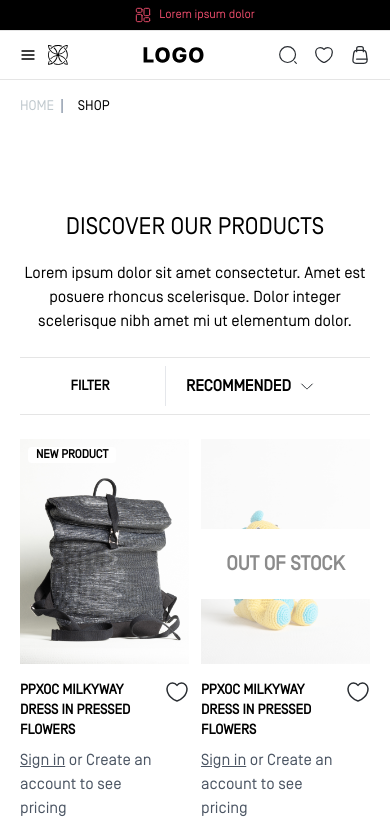
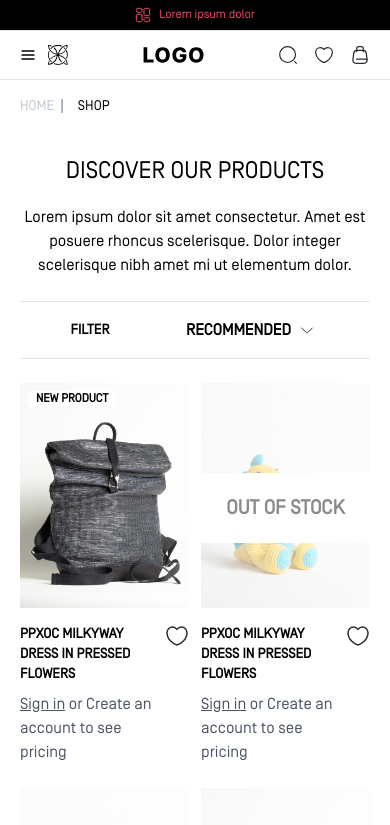
Before and after one commit to MahipatBriotechno/appscrip-briotechno-task, a Next.js app: page / in a window 390 px wide. Shown: the top 825 px of the page. Built offline with nearby package versions, Linux system fonts and the light colour scheme.

Commit message:
filter donw

```diff
--- a/src/app/components/FilterDrawer/index.tsx
+++ b/src/app/components/FilterDrawer/index.tsx
@@ -44,8 +44,8 @@ const FilterDrawer: React.FC<DrawerProps> = ({ content, isOpen, setIsOpen }) =>
               ref={drawerRef}
               className="bg-white-width-padding-shadow flex-justify-between-items-center-margin-bottom"
             >
-              <div></div>
-              <IoClose onClick={() => setIsOpen(false)} />
+
+              {/* <IoClose onClick={() => setIsOpen(false)} /> */}
               <div className="overflow-scroll-height">
                 {content}
               </div>
--- a/src/app/globals.css
+++ b/src/app/globals.css
@@ -587,6 +587,9 @@ max-width: 748px;
   padding-bottom: 4rem;
   margin: 0px auto;
 }
+.filter-tab{
+  display: block;
+}
 @media (min-width: 1024px) {
   .brd-wrp{
     display: none;
@@ -601,8 +604,66 @@ max-width: 748px;
   }
 
  }
+ .filter-tab-mobile{
+  display: none;
+ }
+ .filter-wrp{
+
+  display: flex;
+
+  margin-bottom: 1.5rem;
+  justify-content: space-between;
+  align-items: center;
+  border-color: #E5E5E5;
+  border-top: 1px solid #E5E5E5;
+  border-bottom: 1px solid #E5E5E5;
+  padding-top: 1.5rem;
+  padding-bottom: 1.5rem;
+ }
+ .font-bold {
+  font-weight: 700;
+}
+.flex {
+  display: flex;
+}
+.gap-5 {
+  gap: 1.25rem/* 20px */;
+}
+.border-r-whidth{
+  border-right-width: 1px;
+}
+ .text-sm {
+  font-size: 0.875rem/* 14px */;
+  line-height: 1.25rem/* 20px */;
+}
+.filter-panel{
+  width: 28%;
+}
+@media (max-width: 1024px) {
+  .filter-panel{
+    display: none;
+  }
+ }
+
 @media (max-width: 768px) {
+  .filter-panel{
+    display: none;
+  }
+  .filter-wrp{
+    padding-top: 0.5rem;
+  padding-bottom: 0.5rem;
+  }
+  .filter-tab-mobile{
+    display: flex;
+justify-content: center;
+align-items: center;
+width: 40%;
+  }
+  .filter-tab{
+    display:none;
+  }
   .hero-wrp{
+    padding-top: 1.5rem;
     padding-bottom: 1.5rem;
   text-align: center;
   max-width: 748px;
--- a/src/app/pages/home/index.tsx
+++ b/src/app/pages/home/index.tsx
@@ -109,7 +109,7 @@ const Home = () => {
         <div>
           <CheckboxWithLabel id="test" label="Customizble" />
         </div>
-        <Accordion title="IDEAL FOR" isShow="true" isFooter={false} >
+        <Accordion title="IDEAL FOR" isShow="true" isFooter={false}>
           <div className="flex flex-col gap-4">
             <span className="text-base font-normal text-[#BFC8CD] underline font-simplon">
               Unselect all
@@ -163,9 +163,7 @@ const Home = () => {
           <Breadcrumbs items={breadcrumbItems} />
         </div>
         <div className="hero-wrp">
-          <h1 className="herofont1 font-simplon">
-            DISCOVER OUR PRODUCTS
-          </h1>
+          <h1 className="herofont1 font-simplon">DISCOVER OUR PRODUCTS</h1>
           <h2 className="herofont2 font-simplon">
             Lorem ipsum dolor sit amet consectetur. Amet est posuere rhoncus
             scelerisque. Dolor integer scelerisque nibh amet mi ut elementum
@@ -175,8 +173,8 @@ const Home = () => {
       </Container>
       {/* Header Filter  */}
       <Container>
-        <div className="flex justify-between border-t-[1px] border-b-[1px] border-[#E5E5E5] py-2 lg:py-6 mb-6">
-          <div className="hidden lg:block">
+        <div className="filter-wrp">
+          <div className="filter-tab">
             <HeaderFilter
               items={[
                 { label: "3425 Items", href: "" },
@@ -185,13 +183,10 @@ const Home = () => {
               clickFilter={() => setShow(!isshow)}
             />
           </div>
-          <div
-            className="lg:hidden w-[40%] flex items-center justify-center"
-            onClick={() => setIsOpen(!isOpen)}
-          >
+          <div className="filter-tab-mobile" onClick={() => setIsOpen(!isOpen)}>
             <h2 className=" text-sm font-bold">FILTER</h2>
           </div>
-          <div className="border-r-[1px]" />
+          <div className="border-r-whidth" />
           <SelectPopover
             options={options}
             onSelect={handleSelect}
@@ -209,18 +204,14 @@ const Home = () => {
           {/* Filter  */}
 
           {isshow && (
-            <div className="w-[28%] xs:hidden  sm:hidden md:hidden ">
+            <div className="w-[28%] xs:hidden  sm:hidden md:hidden">
               <FilterContent />
             </div>
           )}
 
-
-
           <div
             className={`pr-wrapper ${
-              isshow
-                ? "product-grid"
-                : "product-grid2"
+              isshow ? "product-grid" : "product-grid2"
             }`}
           >
             {products.map((db, index) => (
```
